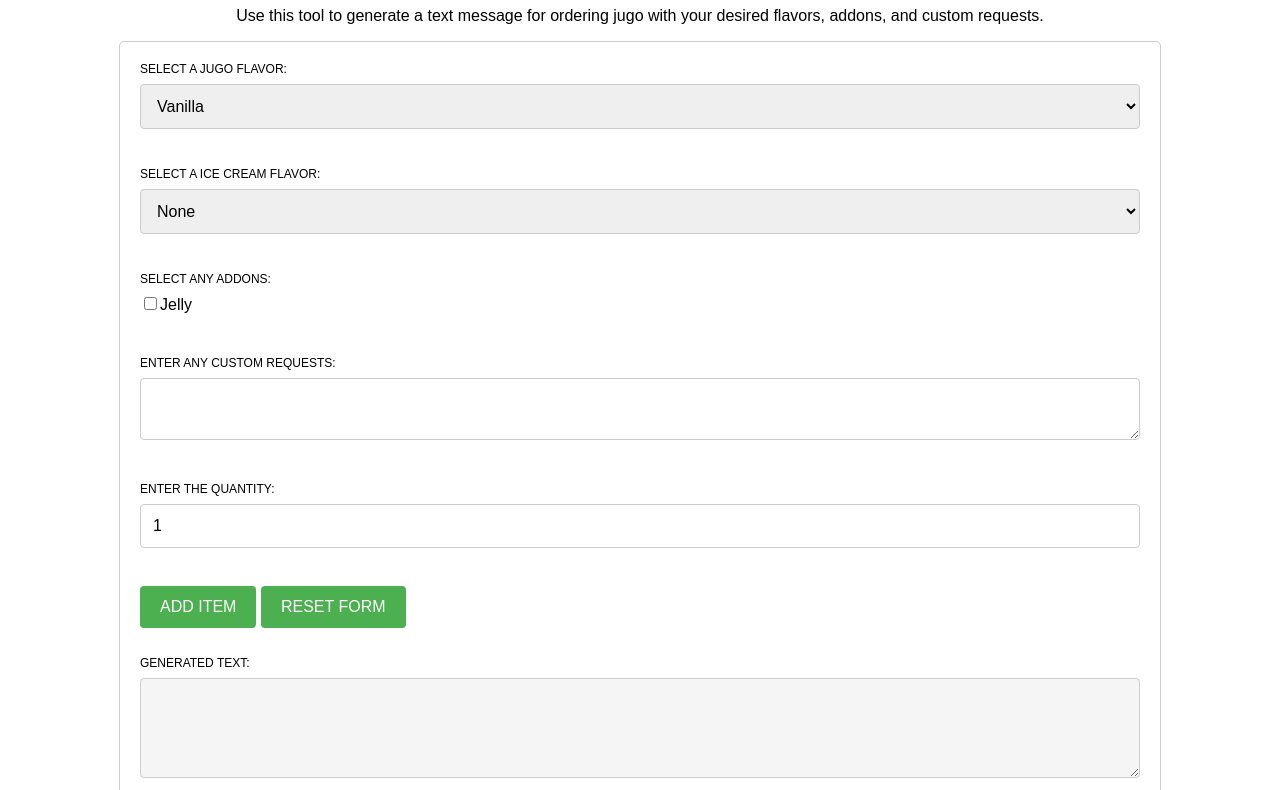
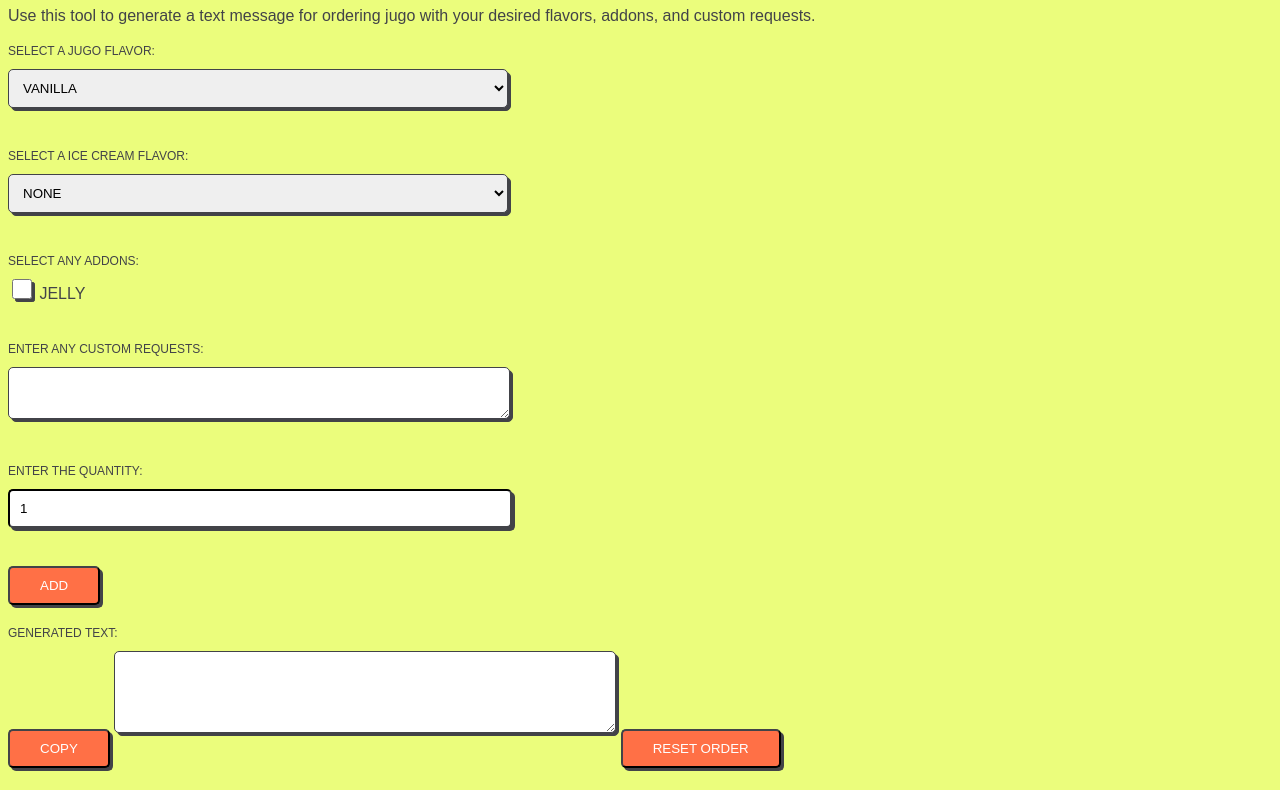
Before and after one commit to naaiz-zahir/jog-1, a plain HTML site: page index.html in a window 1280 px wide. Shown: the part 73-863 px from the top of the page. Drawn offline with Linux system fonts and the light colour scheme; a web font is replaced by a local one.

Commit message:
new css updates, not complete: color change button have to rearrange

```diff
--- a/index.html
+++ b/index.html
@@ -2,12 +2,7 @@
 <html>
 <head>
   <title>Jugo Order Generator</title>
-</head>
-<body>
-  <!DOCTYPE html>
-  <html>
-  <head>
-    <title>Jugo Order Generator</title>
+  <link rel="stylesheet" href="https://fonts.googleapis.com/css?family=Unbounded">
   <link rel="stylesheet" type="text/css" href="style.css">
 </head>
 <body>
@@ -21,8 +16,7 @@
       <option value="vanilla">Vanilla</option>
       <option value="chocolate">Chocolate</option>
       <option value="cappucinno">Cappucinno</option>
-        <option value="vanilla-coffee">Vanilla Coffee</option>
-        <option value="espresso">Espresso</option>
+      <option value="vanilla-coffee">Vanilla Coffee</option>        <option value="espresso">Espresso</option>
       <option value="yoghurt">Yoghurt</option>
       <option value="champagne">Champagne</option>
       <option value="blueberry">Blueberry</option>
@@ -33,7 +27,6 @@
       <option value="strawberry">Strawberry</option>
       <option value="oreo-vanilla">OreoVanilla</option>
       <option value="oreo-choco">OreoChoco</option>
-
     </select><br><br>
 
     <label for="icecream-flavor">Select a ice cream flavor:</label><br>
@@ -44,7 +37,7 @@
     </select><br><br>
 
     <label for="addons">Select any addons:</label><br>
-      <input type="checkbox" id="addons" name="addons" value="jelly">Jelly<br><br><br>
+    <input type="checkbox" id="addons" name="addons" value="jelly">  JELLY<br><br><br>
 
     <label for="jugo-custom">Enter any custom requests:</label><br>
     <textarea id="jugo-custom" name="jugo-custom" rows="2" cols="50"></textarea><br><br>
@@ -54,16 +47,15 @@
     <input type="number" id="jugo-quantity" name="jugo-quantity" min="1" value="1"><br><br>
 
     <!-- Button for adding more items -->
-      <button type="button" onclick="addItem()">Add Item</button>
-
-      <!-- Button for completing the order -->
-      <button type="button" onclick="completeOrder()">Reset Form</button>
+    <button type="button" onclick="addItem()">Add</button>
 
     <br><br>
     <label for="generated-text">Generated Text:</label><br>
+    <button onclick="copy()">Copy</button>
     <textarea id="generated-text" rows="4" cols="50" readonly></textarea>
 
-      <button onclick="copy()">Copy</button>
+        <!-- Button for completing the order -->
+        <button type="button" onclick="completeOrder()">Reset Order</button>
   </form>
 
   <script src="myScript.js"></script>
--- a/style.css
+++ b/style.css
@@ -1,79 +1,78 @@
 body {
-    font-family: Rubik, sans-serif;
-    background-color: #ffffff;
+    font-family: "Unbounded", sans-serif;
+    background-color: #EBFD7C;
+    color: #424348;
 }
 
-p {
-    text-align: center;
-
+button {
+    font-family: "Unbounded", sans-serif;
+    color: #ffffff;
+    text-transform: uppercase;
+    padding: 10px 30px;
+    filter: drop-shadow(3px 3px 0px #424348);
+    border-color: #424348;
+    border-radius: 5px;
+    background-color: #FF7046;
+    display: inline-block;
 }
 
-h1 {
-    text-align: center;
-    color: #4caf50;
+select {
+    margin-top: 10px;
+    margin-bottom: 20px;
+    font-family: "Unbounded", sans-serif;
+    text-transform: uppercase;
+    padding: 10px 10px;
+    filter: drop-shadow(3px 3px 0px #424348);
+    border-color: #424348;
+    border-radius: 5px;
+    display: inline-block;
+    min-width: 500px;
+    max-width: 600px;
 }
 
-form {
-    max-width: 1000px;
-    margin: auto;
-    text-align: left;
-    padding: 20px;
-    border: 1px solid #ccc;
+textarea {
+    font-family: "Unbounded", sans-serif;
+    text-transform: uppercase;
+    padding: 10px 10px;
+    margin-top: 10px;
+    margin-bottom: 20px;
+    filter: drop-shadow(3px 3px 0px #424348);
+    border-color: #424348;
     border-radius: 5px;
+    display: inline-block;
+    min-width: 480px;
+    max-width: 600px;
 }
 
 label {
-    text-align: left;
-    display: block;
-    font-size: 12px;
-    font-weight: 500;
-    margin-bottom: -10px;
     text-transform: uppercase;
+    font-size: 75%;
 }
 
-select,
-textarea,
-input[type="number"] {
-    width: 100%;
-    padding: 12px;
-    border: 1px solid #ccc;
-    border-radius: 4px;
-    box-sizing: border-box;
-    margin-bottom: 20px;
-    font-size: 16px;
+#addons {
+    font-family: "Unbounded", sans-serif;
+    text-transform: uppercase;
+    padding: 10px 10px;
+    margin-top: 10px;
+    margin-bottom: 0px;
+    filter: drop-shadow(3px 3px 0px #424348);
+    border-color: #424348;
+    border-radius: 5px;
+    display: inline-block;
+    min-height: 20px;
+    min-width: 20px;
 }
 
-input[type="checkbox"] {
-    margin-bottom: 10px;
+#jugo-quantity {
+    font-family: "Unbounded", sans-serif;
+    text-transform: uppercase;
+    padding: 10px 10px;
+    margin-top: 10px;
+    margin-bottom: 20px;
+    filter: drop-shadow(3px 3px 0px #424348);
+    border-color: #424348;
+    border-radius: 5px;
+    display: inline-block;
+    min-width: 480px;
+    max-width: 600px;
 }
-
-button {
-    font-family: Rubik, sans-serif;
-    background-color: #4caf50;
-    color: white;
-    padding: 12px 20px;
-    border: none;
-    border-radius: 4px;
-    cursor: pointer;
-    font-size: 16px;
-    margin-bottom: 10px;
-    text-transform: uppercase;
-}
-
-button:hover {
-    background-color: #45a049;
-}
-
-textarea#generated-text {
-    width: 100%;
-    height: 100px;
-    font-size: 14px;
-    font-family: monospace;
-    background-color: #f5f5f5;
-    border: 1px solid #ccc;
-    border-radius: 4px;
-}
-
-#generated-text {
-    align-items: center;
-}
```
Lines whose indentation alone changed are shown as unchanged.
